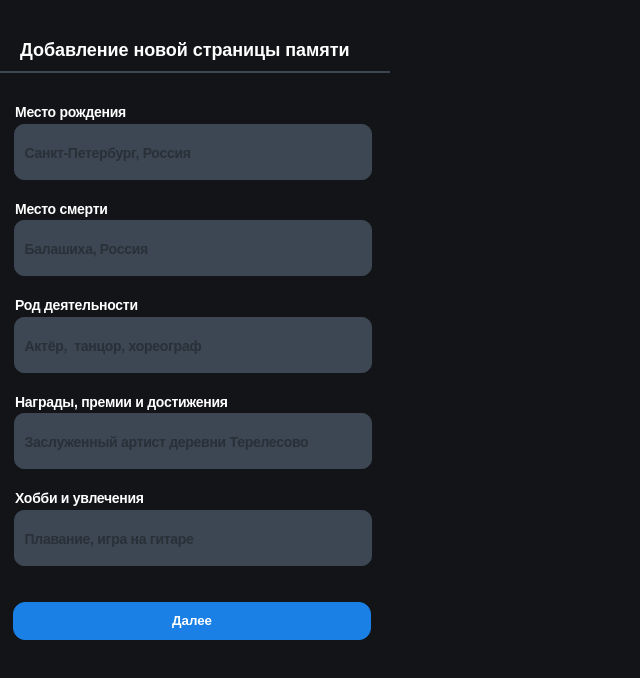
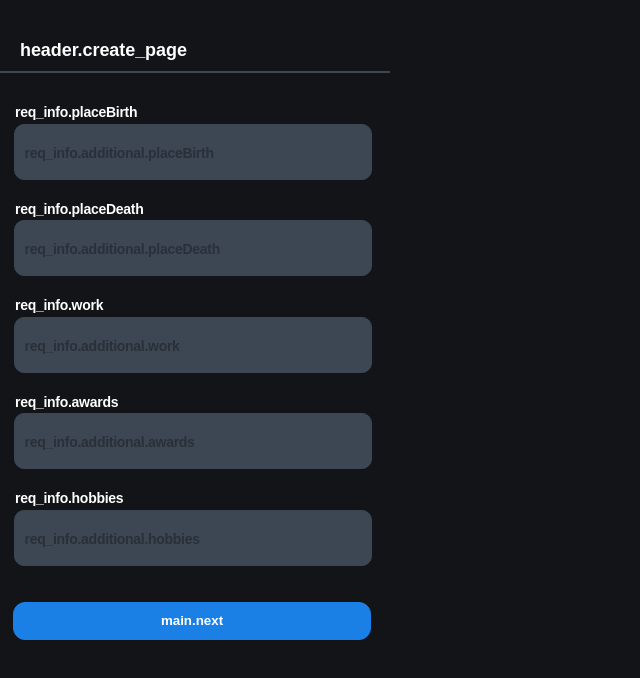
Before and after one commit to m1piks20/WebApp-React, a React (Create React App) app: page /MemoryPage2 in a window 1280 px wide. Shown: the top 678 px of the page, without its empty margins (0-640 px from the left). Built offline with nearby package versions, Linux system fonts and the light colour scheme.

Commit message:
add i18n

```diff
--- a/package.json
+++ b/package.json
@@ -7,6 +7,9 @@
     "@testing-library/react": "^13.4.0",
     "@testing-library/user-event": "^13.5.0",
     "axios": "^1.6.8",
+    "i18next": "^23.11.1",
+    "i18next-browser-languagedetector": "^7.2.1",
+    "i18next-http-backend": "^2.5.0",
     "react": "^18.2.0",
     "react-dom": "^18.2.0",
     "react-i18next": "^14.1.0",
--- a/src/AddedEpitaphs/AddedEpitaphs.js
+++ b/src/AddedEpitaphs/AddedEpitaphs.js
@@ -2,8 +2,11 @@ import React, { useState } from 'react';
 import './StyleAddedEpitaphs.css';
 import { useNavigate } from 'react-router-dom';
 import { useLocation } from 'react-router-dom';
+import {useTranslation} from "react-i18next";
 
 function AddedEpitaphs() {
+    const {t, i18n} = useTranslation();
+
     const location = useLocation();
     const navigate = useNavigate();
 
@@ -24,11 +27,11 @@ function AddedEpitaphs() {
     return (
         <div className="container">
             <div className="header">
-                <h1 className="greeting">Добавление новой страницы памяти</h1>
+                <h1 className="greeting">{t("header.create_page")}</h1>
             </div>
             <hr style={{ border: "1px solid #3d4754", width: "390px", height: "0px" }} />
             <form id="epitaffioForm" onSubmit={handleSubmit}>
-                <label htmlFor="epitaffio" className="epitaffio">Эпитафия</label>
+                <label htmlFor="epitaffio" className="epitaffio">{t("main.ep")}</label>
                 <br/>
                 <div className="introductionTextContainer">
                     <textarea
@@ -36,7 +39,7 @@ function AddedEpitaphs() {
                         id="epitaffioText"
                         type="text"
                         value={apiResponse}
-                        placeholder="Александр Александрович навсегда останется в наших сердцах. Он был добрым, отзывчивым человеком. Верный муж, любящий отец, хороший сын - все это про Александра. Всю жизнь он старался поступать по совести и учил всех не унывать даже в трудных ситуациях. Он и сейчас смотрит на нас, и считает, что все будет хорошо!"
+                        placeholder={t("main.ex_ep")}
                         required
                     />
 
@@ -46,16 +49,14 @@ function AddedEpitaphs() {
                 </div>
                     <br/>
 
-                    <label htmlFor="fio" className="fio">Автор эпитафии</label>
+                    <label htmlFor="fio" className="fio">{t("main.ep_aut")}</label>
                     <br/>
-                    <input className="fio" type="text" id="fio" name="fio" placeholder="Хулиган Пашок"
+                    <input className="fio" type="text" id="fio" name="fio" placeholder={t("main.ep_aut_txt")}
                            autoComplete="off"
                            required/>
 
                     <br/>
-
-
-                    <button type="submit">Добавить страницу</button>
+                    <button type="submit">{t("main.add_page")}</button>
             </form>
         </div>
 );
--- a/src/MemeryBio/MemoryBio.js
+++ b/src/MemeryBio/MemoryBio.js
@@ -1,10 +1,11 @@
 import React, { useState, useEffect } from 'react';
 import { useNavigate } from 'react-router-dom';
 import './MemoryBio.css';
-
+import {useTranslation} from "react-i18next";
 
 
 function MemoryBio() {
+    const {t, i18n} = useTranslation();
 
     const navigate = useNavigate();
 
@@ -44,29 +45,29 @@ function MemoryBio() {
     return (
         <div className="container">
             <div className="header">
-                <h1 className="greeting">Добавление новой страницы памяти</h1>
+                <h1 className="greeting">{t("header.create_page")}</h1>
             </div>
             <hr style={{ border: '1px solid #3d4754', width: '390px', height: '0px' }} />
-            <p id="Bio">Биография. Часть 1</p>
+            <p id="Bio">{t("bio.tom.fst")}</p>
 
             <br/>
 
             <form onSubmit={handleSubmit} id="dateForm">
 
-                <label htmlFor="introduction" className="introduction">Заголовок вступления</label>
+                <label htmlFor="introduction" className="introduction">{t("bio.header.fst")}</label>
                 <br/>
-                <input className="introduction" type="text" id="introduction" name="introduction" placeholder="Давным-давно на полянке..."
+                <input className="introduction" type="text" id="introduction" name="introduction" placeholder={t("bio.header.placeholder.fst")}
                        value={formData.introduction}
                        onChange={handleChange}
                        autoComplete="off"/>
 
                 <br/>
 
-                <label htmlFor="introductionText" className="introductionText">Текст вступления</label>
+                <label htmlFor="introductionText" className="introductionText">{t("bio.text.fst")}</label>
                 <br/>
                 <div className="introductionTextContainer">
                     <textarea className="introductionText" type="text" id="introductionText" name="hobbies"
-                              placeholder="Хз че писать тут..." autoComplete="off"
+                              placeholder={t("bio.text.placeholder.fst")} autoComplete="off"
                               value={formData.introductionText}
                               onChange={handleChange}
                     />
@@ -82,8 +83,8 @@ function MemoryBio() {
                 <br/>
 
                 <div className="upload-submit-container">
-                    <button type="submit">Далее</button>
-                    <button>Перейти к написанию эпитафии</button>
+                    <button type="submit">{t("main.next")}</button>
+                    <button>{t("main.goto_epitaph")}</button>
                 </div>
 
             </form>
--- a/src/MemoryBio2/MemoryBio2.js
+++ b/src/MemoryBio2/MemoryBio2.js
@@ -1,11 +1,12 @@
 import React, { useState, useEffect } from 'react';
 import { useNavigate } from 'react-router-dom';
 import './MemoryBio2.css';
-
+import {useTranslation} from "react-i18next";
 
 
 
 function MemoryBio2() {
+    const {t, i18n} = useTranslation();
 
     const navigate = useNavigate();
 
@@ -44,29 +45,29 @@ function MemoryBio2() {
         return (
             <div className="container">
                 <div className="header">
-                    <h1 className="greeting">Добавление новой страницы памяти</h1>
+                    <h1 className="greeting">{t("header.create_page")}</h1>
                 </div>
                 <hr style={{border: '1px solid #3d4754', width: '390px', height: '0px'}}/>
-                <p id="Bio">Биография. Часть 2</p>
+                <p id="Bio">{t("bio.tom.sec")}</p>
 
                 <br/>
 
                 <form onSubmit={handleSubmit} id="dateForm">
 
-                    <label htmlFor="headerBio2" className="headerBio2">Заголовок 2 части</label>
+                    <label htmlFor="headerBio2" className="headerBio2">{t("bio.header.sec")}</label>
                     <br/>
-                    <input className="headerBio2" type="text" id="headerBio2" name="headerBio2" placeholder="Давным-давно на полянке..."
+                    <input className="headerBio2" type="text" id="headerBio2" name="headerBio2" placeholder={t("bio.header.placeholder.sec")}
                            value={formData.headerBio2}
                            onChange={handleChange}
                            autoComplete="off"/>
 
                     <br/>
 
-                    <label htmlFor="introductionText" className="introductionText">Текст 2 части</label>
+                    <label htmlFor="introductionText" className="introductionText">{t("bio.text.sec")}</label>
                     <br/>
                     <div className="introductionTextContainer">
                     <textarea className="introductionText" type="text" id="introductionText" name="hobbies"
-                              placeholder="Хз че писать тут..." autoComplete="off"
+                              placeholder={t("bio.text.placeholder.sec")} autoComplete="off"
                               value={formData.introductionText}
                               onChange={handleChange}
                     />
@@ -81,9 +82,9 @@ function MemoryBio2() {
                     <br/>
 
                     <div className="upload-submit-container">
-                        <button type="submit">Далее</button>
+                        <button type="submit">{t("main.next")}</button>
 
-                        <button>Перейти к написанию эпитафии</button>
+                        <button>{t("main.goto_epitaph")}</button>
                     </div>
 
                 </form>
--- a/src/MemoryBio3/MemoryBio3.js
+++ b/src/MemoryBio3/MemoryBio3.js
@@ -1,11 +1,12 @@
 import React, { useState, useEffect } from 'react';
 import { useNavigate } from 'react-router-dom';
 import './MemoryBio3.css';
-
+import {useTranslation} from "react-i18next";
 
 
 
 function MemoryBio3() {
+    const {t, i18n} = useTranslation();
 
     const navigate = useNavigate();
 
@@ -52,29 +53,29 @@ function MemoryBio3() {
     return (
         <div className="container">
             <div className="header">
-                <h1 className="greeting">Добавление новой страницы памяти</h1>
+                <h1 className="greeting">{t("header.create_page")}</h1>
             </div>
             <hr style={{border: '1px solid #3d4754', width: '390px', height: '0px'}}/>
-            <p id="Bio">Биография. Часть 3</p>
+            <p id="Bio">{t("bio.tom.thr")}</p>
 
             <br/>
 
             <form onSubmit={handleSubmit} id="dateForm">
 
-                <label htmlFor="headerBio3" className="headerBio3">Заголовок 3 части</label>
+                <label htmlFor="headerBio3" className="headerBio3">{t("bio.header.thr")}</label>
                 <br/>
-                <input className="headerBio3" type="text" id="headerBio3" name="headerBio3" placeholder="Давным-давно на полянке..."
+                <input className="headerBio3" type="text" id="headerBio3" name="headerBio3" placeholder={t("bio.header.placeholder.thr")}
                        value={formData.hobbies}
                        onChange={handleChange}
                        autoComplete="off"/>
 
                 <br/>
 
-                <label htmlFor="hobbies" className="hobbies">Текст 3 части</label>
+                <label htmlFor="hobbies" className="hobbies">{t("bio.text.thr")}</label>
                 <br/>
                 <div className="introductionTextContainer">
                     <textarea className="introductionText" type="text" id="introductionText" name="hobbies"
-                              placeholder="Хз че писать тут..." autoComplete="off"
+                              placeholder={t("bio.text.placeholder.thr")} autoComplete="off"
                               value={formData.introductionText}
                               onChange={handleChange}
                     />
@@ -89,9 +90,9 @@ function MemoryBio3() {
                 <br/>
 
                 <div className="upload-submit-container">
-                    <button type="submit">Далее</button>
+                    <button type="submit">{t("main.next")}</button>
 
-                    <button>Перейти к написанию эпитафии</button>
+                    <button>{t("main.goto_epitaph")}</button>
                 </div>
 
             </form>
--- a/src/MemoryBioEnd/MemoryBioEnd.js
+++ b/src/MemoryBioEnd/MemoryBioEnd.js
@@ -1,11 +1,12 @@
 import React, { useState, useEffect } from 'react';
 import { useNavigate } from 'react-router-dom';
 import './MemoryBioEnd.css';
-
+import {useTranslation} from "react-i18next";
 
 
 
 function MemoryBioEnd() {
+    const {t, i18n} = useTranslation();
 
     const navigate = useNavigate();
 
@@ -52,20 +53,20 @@ function MemoryBioEnd() {
     return (
         <div className="container">
             <div className="header">
-                <h1 className="greeting">Добавление новой страницы памяти</h1>
+                <h1 className="greeting">{t("header.create_page")}</h1>
             </div>
             <hr style={{border: '1px solid #3d4754', width: '390px', height: '0px'}}/>
-            <p id="Bio">Биография. Заключение</p>
+            <p id="Bio">{t("bio.tom.frt")}</p>
 
             <br/>
 
             <form onSubmit={handleSubmit} id="dateForm">
 
-                <label htmlFor="hobbies" className="hobbies">Текст заключения</label>
+                <label htmlFor="hobbies" className="hobbies">{t("bio.text.frt")}</label>
                 <br/>
                 <div className="introductionTextContainer">
                     <textarea className="introductionText" type="text" id="introductionText" name="hobbies"
-                              placeholder="Не знаю что писать тут..." autoComplete="off"
+                              placeholder={t("bio.text.placeholder.frt")} autoComplete="off"
                               value={formData.introductionText}
                               onChange={handleChange}
                     />
@@ -80,7 +81,7 @@ function MemoryBioEnd() {
 
 
                 <div className="upload-submit-container">
-                    <button type="submit">Перейти к написанию эпитафии</button>
+                    <button type="submit">{t("main.goto_epitaph")}</button>
                 </div>
 
             </form>
--- a/src/MemoryPage/MemoryPage.js
+++ b/src/MemoryPage/MemoryPage.js
@@ -3,6 +3,7 @@ import React, { useState, useEffect } from 'react';
 import { useNavigate } from 'react-router-dom';
 import './PagesStyle.css';
 import defaultAvatar from './img/avatar.png';
+import {useTranslation} from "react-i18next";
 
 
 function fillDays() {
@@ -32,6 +33,7 @@ function fillYears() {
 }
 
 function MemoryPage() {
+    const {t, i18n} = useTranslation();
     const [isLoading, setIsLoading] = useState(false);
     const navigate = useNavigate();
 
@@ -111,15 +113,15 @@ function MemoryPage() {
     return (
         <div className="container">
             <div className="header">
-                <h1 className="greeting">Добавление новой страницы памяти</h1>
+                <h1 className="greeting">{t("header.create_page")}</h1>
             </div>
             <hr style={{ border: '1px solid #3d4754', width: '390px', height: '0px' }} />
             <form onSubmit={handleSubmit} id="dateForm">
 
                 <div className="upload-submit-container">
-                    <p className="PhotoPage">Главная фотография страницы</p>
+                    <p className="PhotoPage">{t("req_info.main_photo")}</p>
                     <label htmlFor="file-upload" className="custom-file-upload">
-                        Загрузить фото
+                        {t("req_info.upload_photo")}
                     </label>
                     {avatar ? (
                         <img src={avatar} alt="avatar" className="avatar"/>
@@ -131,13 +133,13 @@ function MemoryPage() {
                 </div>
 
 
-                <label htmlFor="fio" className="fio">ФИО</label>
+                <label htmlFor="fio" className="fio">{t("req_info.fio")}</label>
                 <br/>
-                <input className="fio" type="text" id="fio" name="fio" placeholder="Иванов Иван Иванович"
+                <input className="fio" type="text" id="fio" name="fio" placeholder={t("placeholders.fio")}
                        autoComplete="off" required
                        onChange={handleChange} value={formData.fio}/>
                 <br/>
-                <label htmlFor="birthDay" className="birthDay">Дата рождения</label>
+                <label htmlFor="birthDay" className="birthDay">{t("req_info.birthDate")}</label>
                 <br/>
                 <select id="birthDay" name="birthDay" required className="days" autoComplete="off"
                         dangerouslySetInnerHTML={{__html: formData.birthDayOptions}} onChange={handleChange}>
@@ -150,7 +152,7 @@ function MemoryPage() {
                 </select>
                 <br/>
                 <br/>
-                <label htmlFor="deathDay" className="deathDay">Дата смерти</label>
+                <label htmlFor="deathDay" className="deathDay">{t("req_info.diedDate")}</label>
                 <br/>
                 <select id="deathDay" name="deathDay" required className="days" autoComplete="off"
                         dangerouslySetInnerHTML={{__html: formData.deathDayOptions}} onChange={handleChange}>
@@ -166,7 +168,7 @@ function MemoryPage() {
 
                 <div className="upload-submit-container">
 
-                    <button type="submit">Далее</button>
+                    <button type="submit">{t("main.next")}</button>
                 </div>
             </form>
             <div id="loadingBox" style={{display: isLoading ? 'block' : 'none'}}></div>
--- a/src/MemoryPage2/MemoryPage2.js
+++ b/src/MemoryPage2/MemoryPage2.js
@@ -1,10 +1,12 @@
 import React, { useState, useEffect } from 'react';
 import { useNavigate } from 'react-router-dom';
 import  './PageStyle2.css';
+import {useTranslation} from "react-i18next";
 
 
 
 function MemoryPage2() {
+    const {t, i18n} = useTranslation();
 
     const navigate = useNavigate();
 
@@ -43,7 +45,7 @@ function MemoryPage2() {
     return (
         <div className="container">
             <div className="header">
-                <h1 className="greeting">Добавление новой страницы памяти</h1>
+                <h1 className="greeting">{t("header.create_page")}</h1>
             </div>
             <hr style={{ border: '1px solid #3d4754', width: '390px', height: '0px' }} />
 
@@ -51,36 +53,36 @@ function MemoryPage2() {
 
             <form onSubmit={handleSubmit} id="dateForm">
 
-                <label htmlFor="placeBirth" className="placeBirth">Место рождения</label>
+                <label htmlFor="placeBirth" className="placeBirth">{t("req_info.placeBirth")}</label>
                 <br/>
                 <input className="placeBirth" type="text" id="placeBirth" name="placeBirth"
-                       placeholder="Санкт-Петербург, Россия" autoComplete="off"
+                       placeholder={t("req_info.additional.placeBirth")} autoComplete="off"
                        required onChange={handleChange}
                        value={formData.placeBirth}/>
 
                 <br/>
 
-                <label htmlFor="placeDeath" className="placeDeath">Место смерти</label>
+                <label htmlFor="placeDeath" className="placeDeath">{t("req_info.placeDeath")}</label>
                 <br/>
                 <input className="placeDeath" type="text" id="placeDeath" name="placeDeath"
-                       placeholder="Балашиха, Россия" autoComplete="off"
+                       placeholder={t("req_info.additional.placeDeath")} autoComplete="off"
                        required onChange={handleChange}
                        value={formData.placeDeath}/>
 
                 <br/>
 
-                <label htmlFor="typeOfActivity" className="typeOfActivity">Род деятельности</label>
+                <label htmlFor="typeOfActivity" className="typeOfActivity">{t("req_info.work")}</label>
                 <br/>
                 <input className="typeOfActivity" type="text" id="typeOfActivity" name="typeOfActivity"
-                       placeholder="Актёр,  танцор, хореограф" autoComplete="off"
+                       placeholder={t("req_info.additional.work")} autoComplete="off"
                        required
                        onChange={handleChange}
                        value={formData.typeOfActivity}/>
                 <br/>
-                <label htmlFor="awards" className="awards">Награды, премии и достижения</label>
+                <label htmlFor="awards" className="awards">{t("req_info.awards")}</label>
                 <br/>
                 <input className="awards" type="text" id="awards" name="awards"
-                       placeholder="Заслуженный артист деревни Терелесово"
+                       placeholder={t("req_info.additional.awards")}
                        autoComplete="off"
                        required
                        onChange={handleChange}
@@ -88,10 +90,10 @@ function MemoryPage2() {
 
                 <br/>
 
-                <label htmlFor="hobbies" className="hobbies">Хобби и увлечения</label>
+                <label htmlFor="hobbies" className="hobbies">{t("req_info.hobbies")}</label>
                 <br/>
                 <input className="hobbies" type="text" id="hobbies" name="hobbies"
-                       placeholder="Плавание, игра на гитаре" autoComplete="off"
+                       placeholder={t("req_info.additional.hobbies")} autoComplete="off"
                        required
                        onChange={handleChange}
                        value={formData.hobbies}/>
@@ -101,7 +103,7 @@ function MemoryPage2() {
 
                 <div className="upload-submit-container">
 
-                    <button type="submit">Далее</button>
+                    <button type="submit">{t("main.next")}</button>
                 </div>
 
             </form>
--- a/src/index.js
+++ b/src/index.js
@@ -3,6 +3,7 @@ import ReactDOM from 'react-dom/client';
 import './index.css';
 import App from './App';
 import reportWebVitals from "./reportWebVitals";
+import './i18n'
 
 const root = ReactDOM.createRoot(document.getElementById('root'));
 root.render(
@@ -11,6 +12,7 @@ root.render(
   </React.StrictMode>
 );
 
+
 // If you want to start measuring performance in your app, pass a function
 // to log results (for example: reportWebVitals(console.log))
 // or send to an analytics endpoint. Learn more: https://bit.ly/CRA-vitals
```
Also changed, not shown: src/MainPage/Main.js (+8 -9 lines), src/MemoryPage3Generate/MemoryPage3Generate.js (+7 -5 lines), 1 other file (tests, documents, lock files or other folders).
